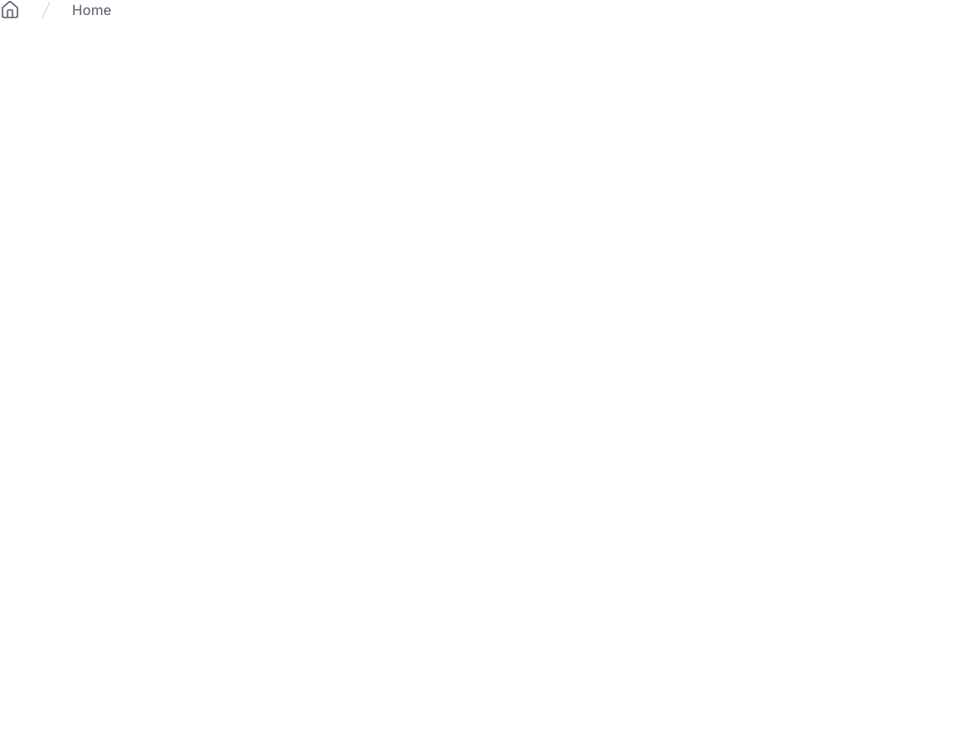
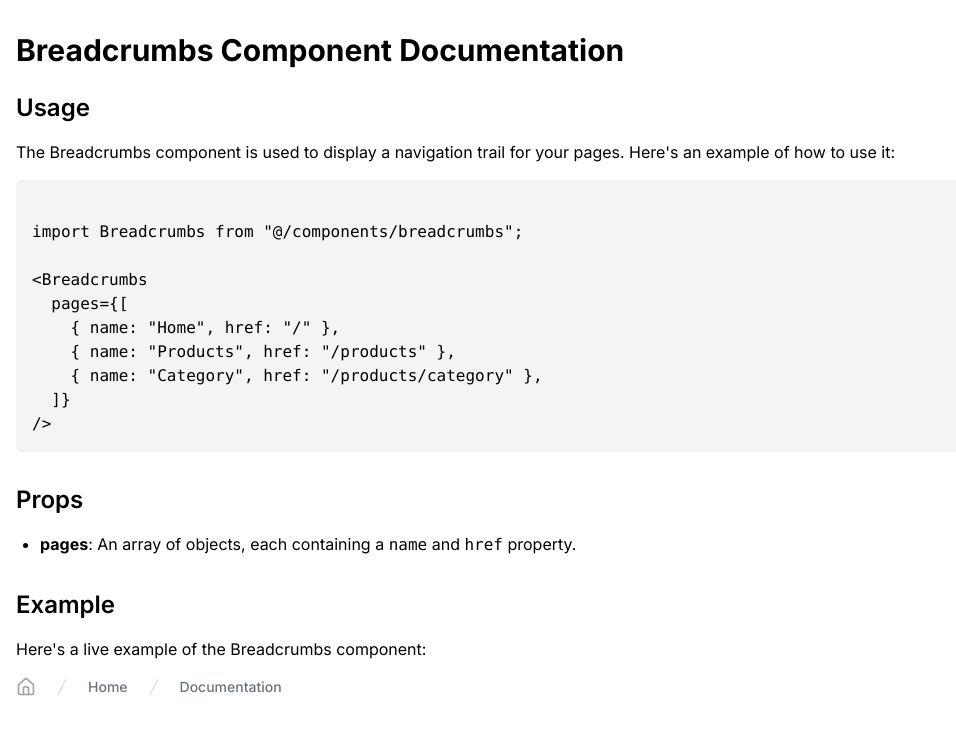
Before and after one commit to thatbeautifuldream/next-breadcrumb, a Next.js app: page / in a window 1280 px wide. Shown: the top 734 px of the page, without its empty margins (0-956 px from the left). Built offline with nearby package versions, Linux system fonts and the light colour scheme.

Commit message:
📦 NEW: add docs for main page

```diff
--- a/src/app/page.tsx
+++ b/src/app/page.tsx
@@ -1,16 +1,57 @@
 import Breadcrumbs from "@/components/breadcrumbs";
 
 export default function Home() {
+  const breadcrumbsExample = `
+import Breadcrumbs from "@/components/breadcrumbs";
+
+<Breadcrumbs
+  pages={[
+    { name: "Home", href: "/" },
+    { name: "Products", href: "/products" },
+    { name: "Category", href: "/products/category" },
+  ]}
+/>`;
   return (
-    <>
-      <Breadcrumbs
-        pages={[
-          {
-            name: "Home",
-            href: "/",
-          },
-        ]}
-      />
-    </>
+    <div className="container mx-auto px-4 py-8">
+      <h1 className="text-3xl font-bold mb-6">
+        Breadcrumbs Component Documentation
+      </h1>
+
+      <section className="mb-8">
+        <h2 className="text-2xl font-semibold mb-4">Usage</h2>
+        <p className="mb-4">
+          The Breadcrumbs component is used to display a navigation trail for
+          your pages. Here&apos;s an example of how to use it:
+        </p>
+
+        <pre className="bg-gray-100 p-4 rounded-md mb-4">
+          <code>{breadcrumbsExample}</code>
+        </pre>
+      </section>
+
+      <section className="mb-8">
+        <h2 className="text-2xl font-semibold mb-4">Props</h2>
+        <ul className="list-disc pl-6">
+          <li>
+            <strong>pages</strong>: An array of objects, each containing a{" "}
+            <code>name</code> and <code>href</code> property.
+          </li>
+        </ul>
+      </section>
+
+      <section className="mb-8">
+        <h2 className="text-2xl font-semibold mb-4">Example</h2>
+        <p className="mb-4">
+          Here's a live example of the Breadcrumbs component:
+        </p>
+
+        <Breadcrumbs
+          pages={[
+            { name: "Home", href: "/" },
+            { name: "Documentation", href: "#" },
+          ]}
+        />
+      </section>
+    </div>
   );
 }
```
